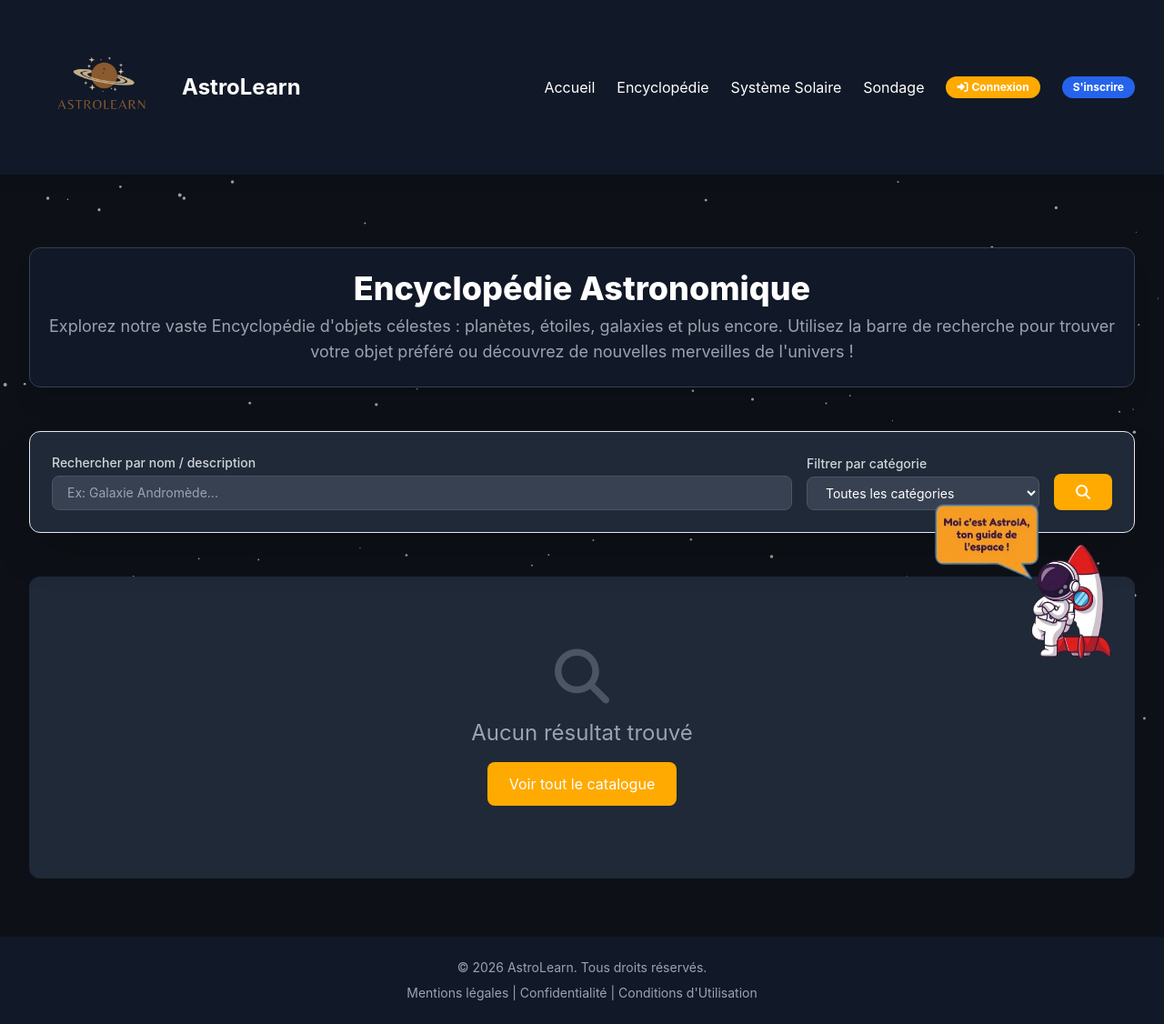
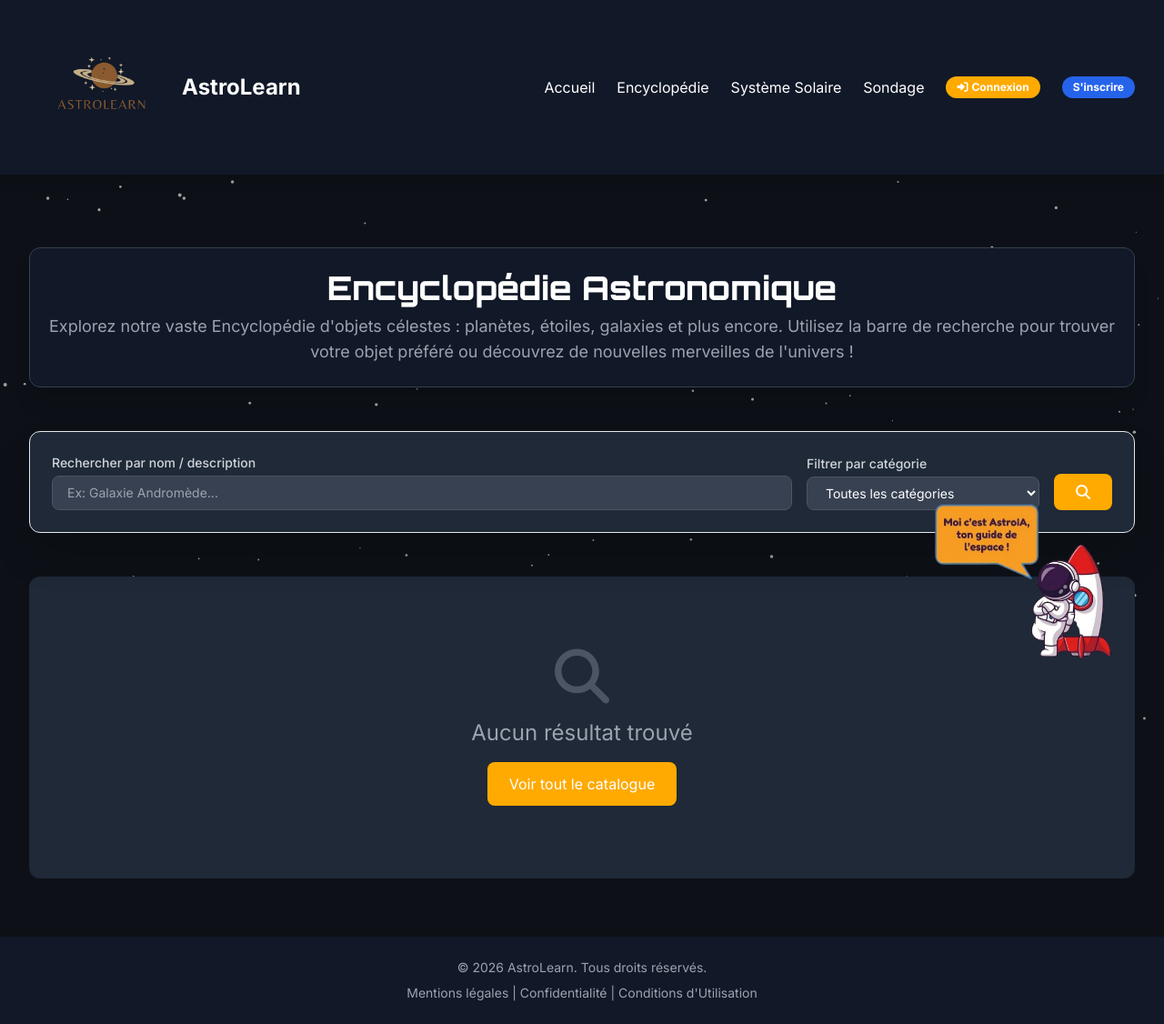
Before and after one commit to Aboubnan/AstroLearn, a Flask app: page /catalogue in a window 1280 px wide. Shown: the whole page at 91% size. Run offline with Flask 3, Linux system fonts and the light colour scheme; data that the repository does not hold is empty; some libraries are stand-ins or nearby versions.

Commit message:
style: charge Inter (Google Fonts) et ajoute Orbitron pour les titres
Inter était déclaré en font-family mais jamais réellement chargé (ni
lien Google Fonts, ni @font-face) : le site retombait silencieusement
sur la police système par défaut. Ajout du lien Google Fonts pour
Inter, et d'une deuxième police (Orbitron) appliquée aux titres
(h1-h3) pour se différencier du texte courant, conformément à la
charte graphique.

```diff
--- a/static/css/main.css
+++ b/static/css/main.css
@@ -3,6 +3,9 @@ body {
     font-family: 'Inter', sans-serif;
     background-color: #0d1117; /* Fond bleu nuit/noir */
     color: #c9d1d9; /* Texte clair */
+}
+h1, h2, h3 {
+    font-family: 'Orbitron', sans-serif; /* Police d'accent pour les titres, distincte d'Inter */
 }
 .text-accent {
     color: #ffaa00; /* Orange/jaune pour l'accentuation */
--- a/templates/base.html
+++ b/templates/base.html
@@ -6,6 +6,9 @@
     <meta name="csrf-token" content="{{ csrf_token() }}">
     <title>{% block title %}{{ title }}{% endblock title %} | AstroLearn</title>
     <script src="https://cdn.tailwindcss.com"></script>
+    <link rel="preconnect" href="https://fonts.googleapis.com">
+    <link rel="preconnect" href="https://fonts.gstatic.com" crossorigin>
+    <link href="https://fonts.googleapis.com/css2?family=Inter:wght@400;500;600;700;800&family=Orbitron:wght@600;700;800&display=swap" rel="stylesheet">
     <link rel="stylesheet" href="https://cdnjs.cloudflare.com/ajax/libs/font-awesome/6.5.2/css/all.min.css" />
     <link rel="stylesheet" href="{{ url_for('static', filename='css/chatbot_widget.css') }}">
     <link rel="stylesheet" href="{{ url_for('static', filename='css/main.css') }}">
```
